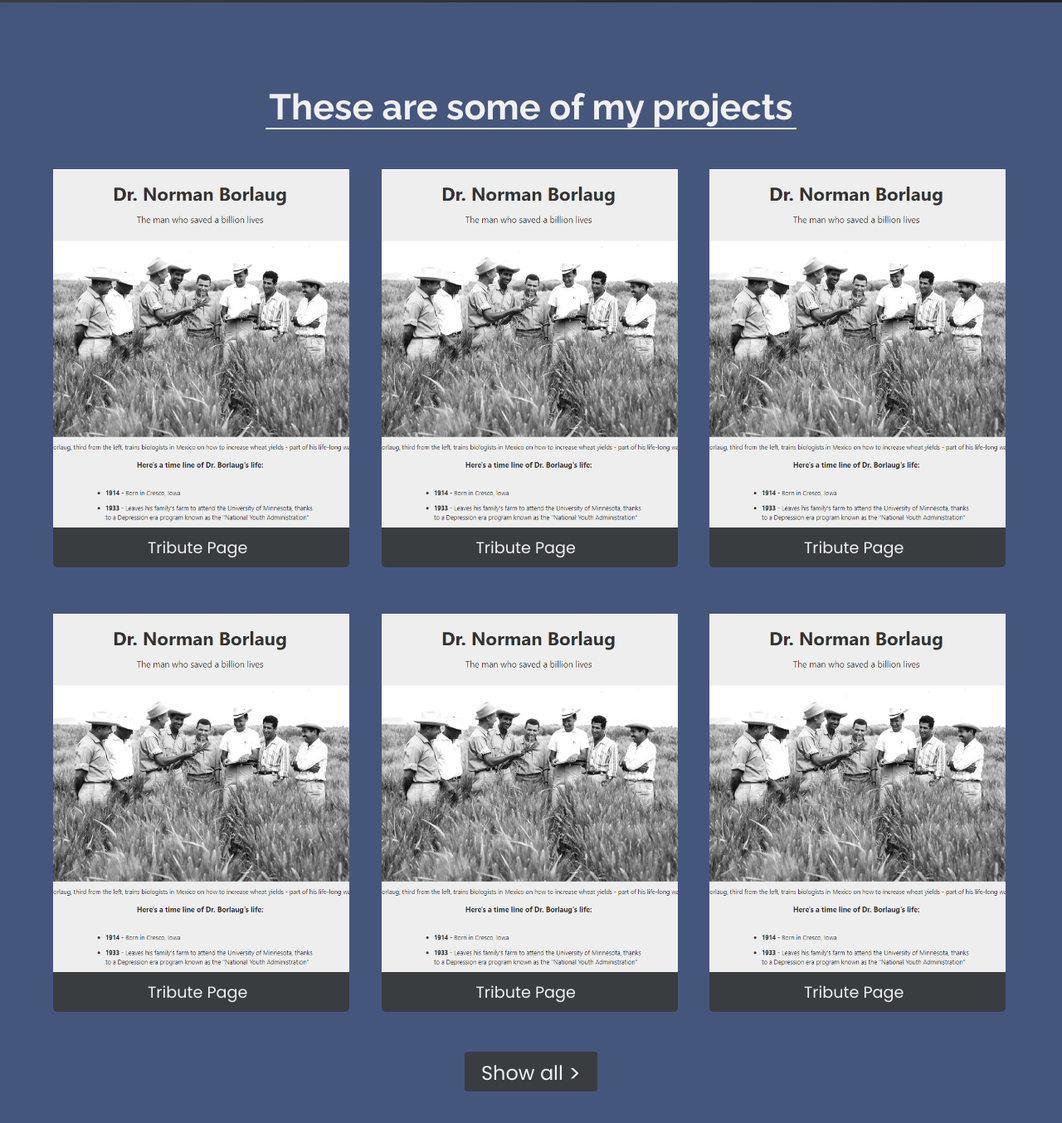
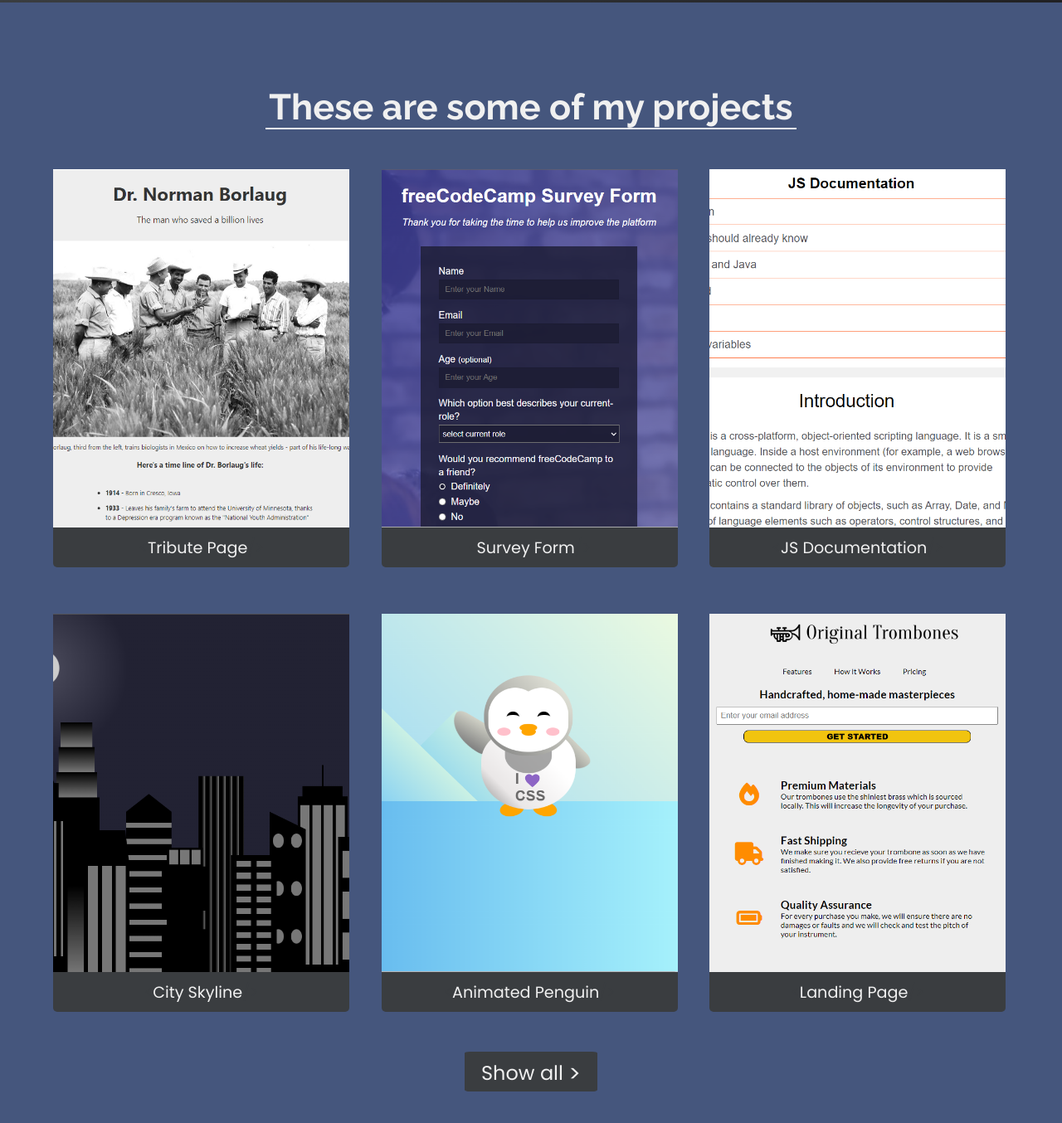
Before and after one commit to parthsharma6321/freeCodeCamp, a plain HTML site: page ResponsiveWebDesignCertification/CertificationProject_PersonalPortfolio/index.html in a window 1280 px wide. Shown: the part 797-2151 px from the top of the page at 83% size. Drawn offline with Linux system fonts and the light colour scheme.

Commit message:
CertificationProject_PersonalPortfolio Added

```diff
--- a/ResponsiveWebDesignCertification/CertificationProject_PersonalPortfolio/index.html
+++ b/ResponsiveWebDesignCertification/CertificationProject_PersonalPortfolio/index.html
@@ -31,7 +31,7 @@
         <h1 class="project-title">These are some of my projects</h1>
         <div class="project-links">
             <div class="link">
-                <a href="https://replit.com/@ParthSharma59/CertificationProjectTributePage?v=1" class="project-link">
+                <a href="https://replit.com/@ParthSharma59/CertificationProjectTributePage?v=1" target="_blank" class="project-link">
                     <img src="https://github.com/parthsharma6321/freeCodeCamp/blob/master/ResponsiveWebDesignCertification/CertificationProject_TributePage/tribute_cover.png?raw=true"
                         alt="Tribute_Cover" class="cover-image">
                     <div class="cover-title">
@@ -41,57 +41,55 @@
                 </a>
             </div>
             <div class="link">
-                <a href="https://replit.com/@ParthSharma59/CertificationProjectTributePage?v=1" class="project-link">
-                    <img src="https://github.com/parthsharma6321/freeCodeCamp/blob/master/ResponsiveWebDesignCertification/CertificationProject_TributePage/tribute_cover.png?raw=true"
-                        alt="Tribute_Cover" class="cover-image">
+                <a href="https://replit.com/@ParthSharma59/CertificationProjectSurveyForm?v=1" target="_blank" class="project-link">
+                    <img src="https://github.com/parthsharma6321/freeCodeCamp/blob/master/ResponsiveWebDesignCertification/PortfolioCovers/survey_cover.png?raw=true"
+                        alt="Survey_Cover" class="cover-image">
                     <div class="cover-title">
-                        <p><span class="code">&lt;</span>Tribute Page<span class="code">/&gt;</span></p>
-                    </div>
-
-                </a>
-            </div>
-
-
-
-            <div class="link">
-                <a href="https://replit.com/@ParthSharma59/CertificationProjectTributePage?v=1" class="project-link">
-                    <img src="https://github.com/parthsharma6321/freeCodeCamp/blob/master/ResponsiveWebDesignCertification/CertificationProject_TributePage/tribute_cover.png?raw=true"
-                        alt="Tribute_Cover" class="cover-image">
-                    <div class="cover-title">
-                        <p><span class="code">&lt;</span>Tribute Page<span class="code">/&gt;</span></p>
+                        <p><span class="code">&lt;</span>Survey Form<span class="code">/&gt;</span></p>
                     </div>
 
                 </a>
             </div>
 
             <div class="link">
-                <a href="https://replit.com/@ParthSharma59/CertificationProjectTributePage?v=1" class="project-link">
-                    <img src="https://github.com/parthsharma6321/freeCodeCamp/blob/master/ResponsiveWebDesignCertification/CertificationProject_TributePage/tribute_cover.png?raw=true"
-                        alt="Tribute_Cover" class="cover-image">
+                <a href="https://replit.com/@ParthSharma59/CertificationProjectTributePage?v=1" target="_blank" class="project-link">
+                    <img src="https://github.com/parthsharma6321/freeCodeCamp/blob/master/ResponsiveWebDesignCertification/PortfolioCovers/technical_doc_cover.png?raw=true"
+                        alt="Documentation_Cover" class="cover-image">
                     <div class="cover-title">
-                        <p><span class="code">&lt;</span>Tribute Page<span class="code">/&gt;</span></p>
+                        <p><span class="code">&lt;</span>JS Documentation<span class="code">/&gt;</span></p>
                     </div>
 
                 </a>
             </div>
 
             <div class="link">
-                <a href="https://replit.com/@ParthSharma59/CertificationProjectTributePage?v=1" class="project-link">
-                    <img src="https://github.com/parthsharma6321/freeCodeCamp/blob/master/ResponsiveWebDesignCertification/CertificationProject_TributePage/tribute_cover.png?raw=true"
-                        alt="Tribute_Cover" class="cover-image">
+                <a href="https://replit.com/@ParthSharma59/CitySkyline?v=1" target="_blank" class="project-link">
+                    <img src="https://github.com/parthsharma6321/freeCodeCamp/blob/master/ResponsiveWebDesignCertification/PortfolioCovers/skyline-cover.png?raw=true"
+                        alt="Skyline_Cover" class="cover-image">
                     <div class="cover-title">
-                        <p><span class="code">&lt;</span>Tribute Page<span class="code">/&gt;</span></p>
+                        <p><span class="code">&lt;</span>City Skyline<span class="code">/&gt;</span></p>
                     </div>
 
                 </a>
             </div>
 
             <div class="link">
-                <a href="https://replit.com/@ParthSharma59/CertificationProjectTributePage?v=1" class="project-link">
-                    <img src="https://github.com/parthsharma6321/freeCodeCamp/blob/master/ResponsiveWebDesignCertification/CertificationProject_TributePage/tribute_cover.png?raw=true"
-                        alt="Tribute_Cover" class="cover-image">
+                <a href="https://replit.com/@ParthSharma59/Penguin?v=1" target="_blank" class="project-link">
+                    <img src="https://github.com/parthsharma6321/freeCodeCamp/blob/master/ResponsiveWebDesignCertification/PortfolioCovers/penguin-cover.png?raw=true"
+                        alt="Penguin_Cover" class="cover-image">
                     <div class="cover-title">
-                        <p><span class="code">&lt;</span>Tribute Page<span class="code">/&gt;</span></p>
+                        <p><span class="code">&lt;</span>Animated Penguin<span class="code">/&gt;</span></p>
+                    </div>
+
+                </a>
+            </div>
+
+            <div class="link">
+                <a href="https://replit.com/@ParthSharma59/CertificationProjectLandingPage?v=1" target="_blank" class="project-link">
+                    <img src="https://github.com/parthsharma6321/freeCodeCamp/blob/master/ResponsiveWebDesignCertification/PortfolioCovers/landing-cover.png?raw=true"
+                        alt="Landing_Page_Cover" class="cover-image">
+                    <div class="cover-title">
+                        <p><span class="code">&lt;</span>Landing Page<span class="code">/&gt;</span></p>
                     </div>
 
                 </a>
@@ -99,7 +97,7 @@
 
         </div>
         <div class="show-button">
-            <a href="#" id="profile-link" target="_blank">Show all <span class="show-code">></span></a>
+            <a href="https://replit.com/@ParthSharma59?path=folder/FCC_ResponsiveWebDesign" id="profile-link" target="_blank">Show all <span class="show-code">></span></a>
         </div>
     </section>
     <section id="contact-section">
```
